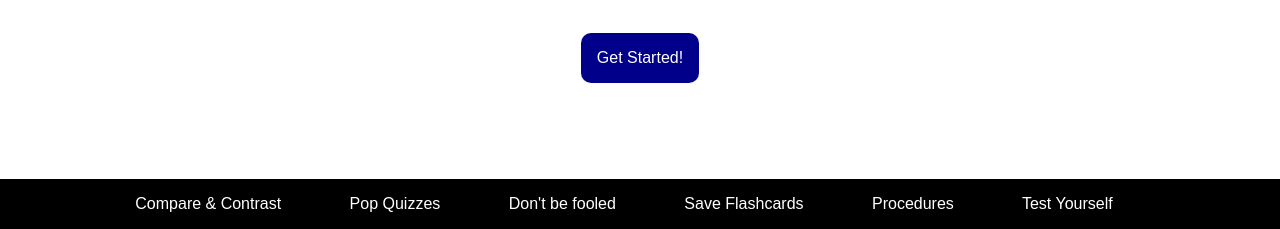
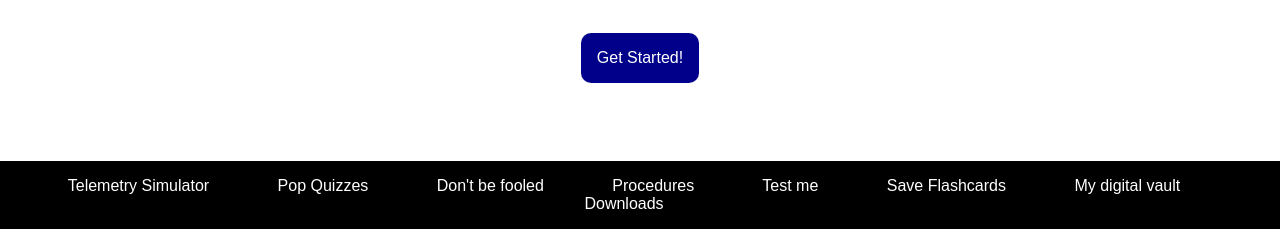
Before and after one commit to Michaelgathara/cardio-explain, a plain HTML site: page public/index.html in a window 1280 px wide. Shown: the part 571-800 px from the top of the page. Drawn offline with Linux system fonts and the light colour scheme.

Commit message:
actually changed the footer this time

```diff
--- a/public/index.html
+++ b/public/index.html
@@ -24,16 +24,18 @@
             <h1 class="app-title">ECG Teach & Test</h1>
             <p class="app-desc">Save the Patient! <br> Pass the Boards!</p>
 
-            <a href="second.html" target="_self" class="get-started-button">Get Started!</a>
+            <a href="help.html" target="_self" class="get-started-button">Get Started!</a>
         </div>
 
         <footer class="center white-color">
-            <a class="space" href="compare_contrast.html">Compare & Contrast</a>
+            <a class="space" href="telemetry.html">Telemetry Simulator</a>
             <a class="space" href="pop_quiz.html">Pop Quizzes</a>
             <a class="space" href="fooled.html">Don't be fooled</a>
+            <a class="space" href="procedure.html">Procedures</a>
+            <a class="space" href="test.html">Test me</a>
             <a class="space" href="save.html">Save Flashcards</a>
-            <a class="space" href="procedure.html">Procedures</a>
-            <a class="space" href="test.html">Test Yourself</a>
+            <a class="space" href="vault.html">My digital vault</a>
+            <a class="space" href="downloads.html">Downloads</a>
         </footer>
 
         <script src="scripts/script.js"></script>
```
Also changed, not shown: public/arrhythmia.html (+5 -3 lines), public/atrial-second.html (+5 -3 lines), public/atrial.html (+5 -3 lines), public/basics.html (+5 -3 lines), public/basics_second.html (+5 -3 lines), public/compare_contrast.html (+5 -3 lines), public/criteria.html (+5 -3 lines), public/downloads.html (+5 -3 lines), public/help.html (+6 -3 lines), public/reviews.html (+5 -3 lines), public/search.html (+5 -3 lines), public/template.html (+5 -3 lines), public/treatment.html (+5 -3 lines), public/treatment_second.html (+5 -3 lines).
